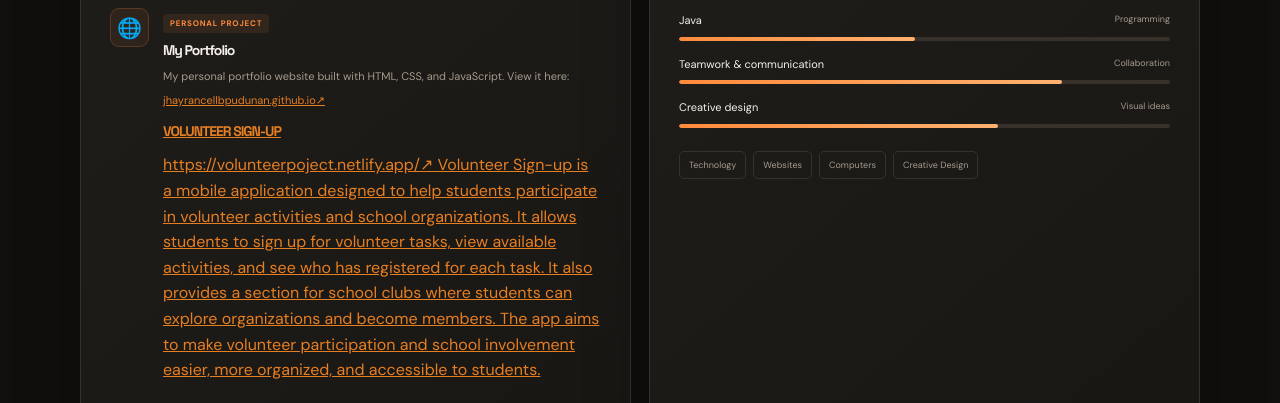
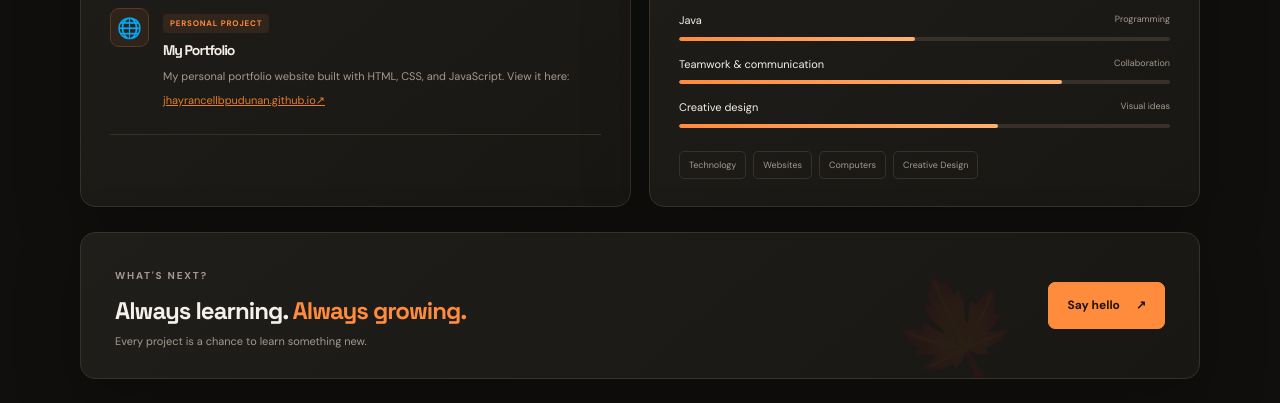
Before and after one commit to jhayrancellbpudunan-boop/jhayrancellbpudunan-boop, a plain HTML site: page index.html in a window 1280 px wide. Shown: the part 1442-1845 px from the top of the page. Drawn offline with Linux system fonts and the light colour scheme; no server answers.

Commit message:
index.html

```diff
--- a/index.html
+++ b/index.html
@@ -258,10 +258,6 @@
               <a href="https://jhayrancellbpudunan-boop.github.io/jhayrancellbpudunan-boop/" target="_blank"
                  style="color: #e67e22; text-decoration: underline; display: inline-block; margin-top: 4px;">
                 jhayrancellbpudunan.github.io↗
-
-                <h3>VOLUNTEER SIGN-UP</h3>
-                https://volunteerpoject.netlify.app/↗
-                Volunteer Sign-up is a mobile application designed to help students participate in volunteer activities and school organizations. It allows students to sign up for volunteer tasks, view available activities, and see who has registered for each task. It also provides a section for school clubs where students can explore organizations and become members. The app aims to make volunteer participation and school involvement easier, more organized, and accessible to students.
               </a>
             </p>
           </div>
```
